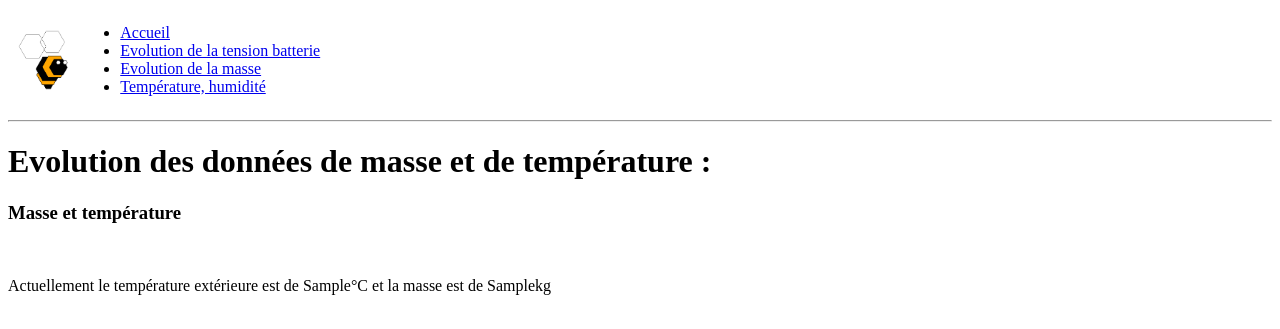
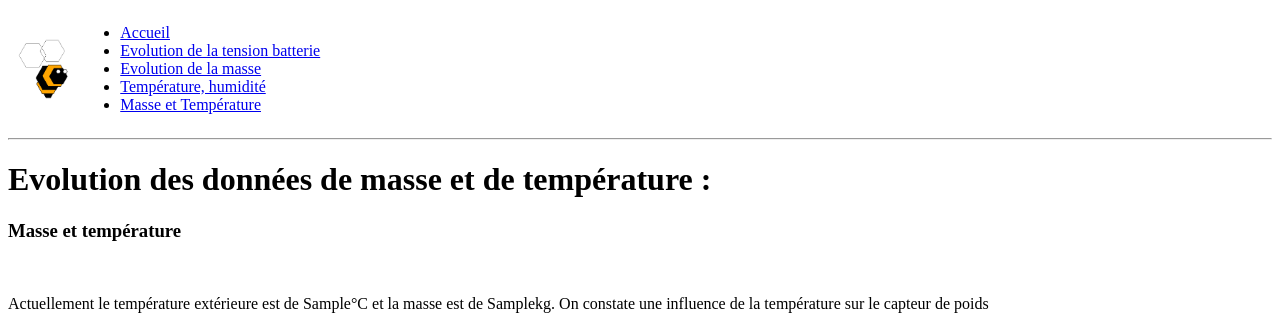
Before and after one commit to BuchiProf/Ruche_LLM_ESP32, a Flask app: page /masse_temp in a window 1280 px wide. Shown: the top 329 px of the page. Before the commit the page ends 295 px from the top, so only its background shows below. Run offline with Flask 3, Linux system fonts and the light colour scheme; a database or web service that is not in the repository returns one stand-in record (values such as "Sample title"); data that the repository does not hold is empty; a map, chart or similar area stays blank.

Commit message:
ajout du raccourci pour la courbe masse temp

```diff
--- a/Flask_App/templates/base.html
+++ b/Flask_App/templates/base.html
@@ -46,6 +46,7 @@
 
 		<li><a href="{{ url_for('courbe_masse') }}">Evolution de la masse</a></li>
 		<li><a href="{{ url_for('multi_courbe') }}">Température, humidité</a></li>
+		<li><a href="{{ url_for('multi_masse_temp') }}">Masse et Température</a></li>
 
 	</ul>
 	</div>
--- a/Flask_App/templates/ruche_temp_masse.html
+++ b/Flask_App/templates/ruche_temp_masse.html
@@ -2,7 +2,7 @@
 <h1>Evolution des données de masse et de température :</h1>
 <h3>Masse et température </h3>
 <br>
-<p>Actuellement le température extérieure est de {{dernier_te}}°C et la masse est de {{masse_actuelle}}kg</p>
+<p>Actuellement le température extérieure est de {{dernier_te}}°C et la masse est de {{masse_actuelle}}kg. On constate une influence de la température sur le capteur de poids</p>
 
 <!-- Canvas pour afficher le graphique -->
 
```
